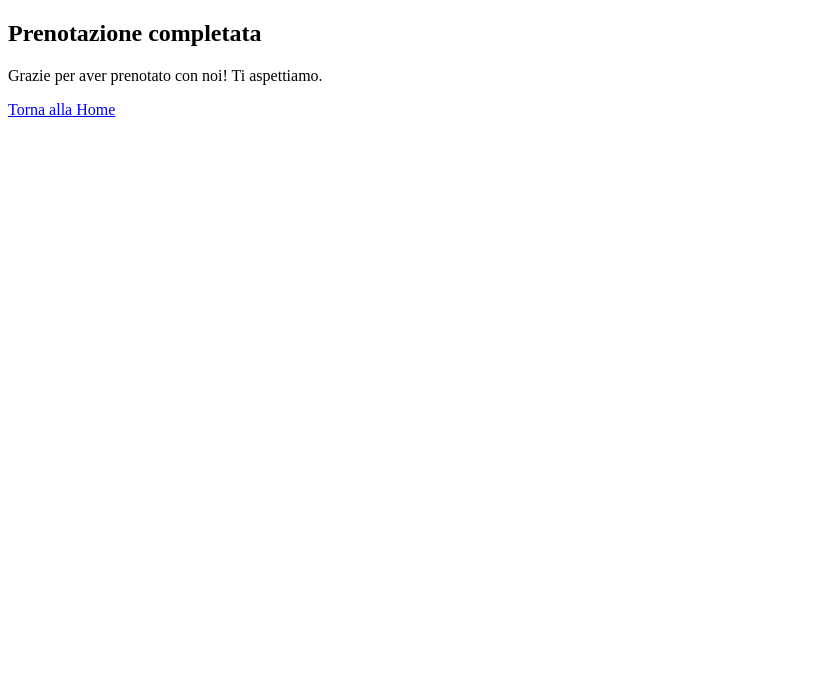
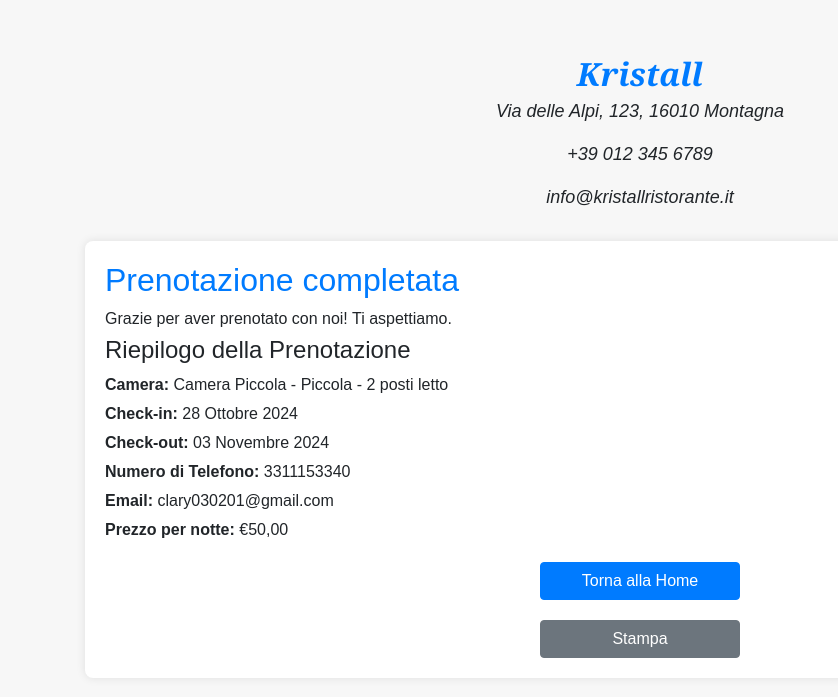
Before and after one commit to ClariCavazzuti/esame_tecnologie_web, a Django app: page /core/booking_success/ in a window 1280 px wide. Shown: the top 697 px of the page, without its empty margins (0-838 px from the left). Run offline with Django 5.2, Linux system fonts and the light colour scheme; a user stored in the database is signed in; data comes from the database, SQL or seed files in the repository; both versions use the stored data as it was after the commit; some libraries are stand-ins or nearby versions.

Commit message:
pagina conferma prenotazione camere finita

```diff
--- a/core/middleware.py
+++ /dev/null
@@ -1,25 +0,0 @@
-# middleware.py
-
-from datetime import timedelta, datetime
-from django.conf import settings
-from django.shortcuts import redirect
-from django.utils.timezone import now
-from django.utils.deprecation import MiddlewareMixin
-
-class AutoLogoutMiddleware(MiddlewareMixin):
-    def process_request(self, request):
-        if not request.user.is_authenticated:
-            return
-
-        # Verifica se l'utente è attivo o meno
-        session_expiry = request.session.get('session_expiry')
-
-        if session_expiry:
-            session_expiry = datetime.fromisoformat(session_expiry)
-            if session_expiry < now():
-                # Cancella la sessione e reindirizza alla pagina di logout inattivo
-                del request.session['session_expiry']
-                return redirect('inactive_logout')
-
-        # Aggiorna il timer di scadenza della sessione
-        request.session['session_expiry'] = (now() + timedelta(seconds=settings.SESSION_COOKIE_AGE)).isoformat()
--- a/core/models.py
+++ b/core/models.py
@@ -143,6 +143,11 @@ class RoomBooking(models.Model):
     note = models.TextField(blank=True)
     created_at = models.DateTimeField(auto_now_add=True)
 
+    @property
+    def notti_soggiorno(self):
+        return (self.end_date - self.start_date).days
+
+
     def __str__(self):
         return f"Prenotazione di {self.user.username} per {self.camera.get_tipo_display()}"
 
--- a/core/templates/core/booking_success.html
+++ b/core/templates/core/booking_success.html
@@ -4,12 +4,85 @@
     <meta charset="utf-8">
     <meta name="viewport" content="width=device-width, initial-scale=1">
     <title>Conferma Prenotazione</title>
+    <link rel="stylesheet" href="https://stackpath.bootstrapcdn.com/bootstrap/4.5.2/css/bootstrap.min.css">
+    <style>
+      body {
+        font-family: Arial, sans-serif;
+        background-color: #f7f7f7;
+        margin: 0;
+        padding: 0;
+      }
+      .container {
+        margin-top: 50px;
+      }
+      .booking-summary {
+        background-color: #ffffff;
+        padding: 20px;
+        border-radius: 8px;
+        box-shadow: 0 0 10px rgba(0, 0, 0, 0.1);
+      }
+      .booking-summary h2 {
+        color: #007bff;
+      }
+      .booking-summary p {
+        font-size: 16px;
+        margin: 5px 0;
+      }
+      .btn-home, .btn-print {
+        display: block;
+        width: 200px;
+        margin: 20px auto 0;
+      }
+      .hotel-info {
+        text-align: center;
+        margin-bottom: 30px;
+        font-style: italic;
+        font-size: 18px;
+      }
+      .hotel-name {
+        font-family: 'Georgia', serif;
+        font-size: 32px;
+        font-weight: bold;
+        color: #007bff;
+      }
+      @media print {
+        .btn-home, .btn-print {
+          display: none;
+        }
+      }
+    </style>
   </head>
   <body>
-    {% block content %}
-    <h2>Prenotazione completata</h2>
-    <p>Grazie per aver prenotato con noi! Ti aspettiamo.</p>
-    <a href="{% url 'core_home' %}" class="btn btn-primary">Torna alla Home</a>
-    {% endblock %}
+    <div class="container">
+      <div class="hotel-info">
+        <div class="hotel-name">Kristall</div>
+        <p>Via delle Alpi, 123, 16010 Montagna</p>
+        <p>+39 012 345 6789</p>
+        <p>info@kristallristorante.it</p>
+      </div>
+
+      <div class="booking-summary">
+        <h2>Prenotazione completata</h2>
+        <p>Grazie per aver prenotato con noi! Ti aspettiamo.</p>
+
+        {% if booking %}
+          <h4>Riepilogo della Prenotazione</h4>
+          <p><strong>Camera:</strong> {{ booking.camera.nome }} - {{ booking.camera.get_tipo_display }} - {{ booking.camera.numero_posti_letto }} posti letto</p>
+          <p><strong>Check-in:</strong> {{ booking.start_date }}</p>
+          <p><strong>Check-out:</strong> {{ booking.end_date }}</p>
+          <p><strong>Numero di Telefono:</strong> {{ booking.numero_telefono }}</p>
+          <p><strong>Email:</strong> {{ booking.email }}</p>
+          {% if booking.note %}
+            <p><strong>Note:</strong> {{ booking.note }}</p>
+          {% endif %}
+          <p><strong>Prezzo per notte:</strong> €{{ booking.camera.prezzo_per_notte|floatformat:2 }}</p>
+        {% else %}
+          <p>Nessuna prenotazione trovata.</p>
+        {% endif %}
+
+        <a href="{% url 'core_home' %}" class="btn btn-primary btn-home">Torna alla Home</a>
+        <button class="btn btn-secondary btn-print" onclick="window.print()">Stampa</button>
+      </div>
+    </div>
   </body>
 </html>
--- a/core/templates/core/home.html
+++ b/core/templates/core/home.html
@@ -190,8 +190,8 @@
     <!-- Font Awesome per le icone -->
     <script src="https://kit.fontawesome.com/a076d05399.js" crossorigin="anonymous"></script>
     <script>
-        // Intervallo di controllo in millisecondi (es. 1 minuto)
-        const CHECK_INTERVAL = 60000;
+        // Intervallo di controllo in millisecondi
+        const CHECK_INTERVAL = 900000;
 
         function checkSession() {
             fetch("{% url 'check_session' %}")
--- a/core/templates/core/pagina-camere.html
+++ b/core/templates/core/pagina-camere.html
@@ -97,7 +97,7 @@
     <script src="https://cdn.jsdelivr.net/npm/bootstrap@5.3.3/dist/js/bootstrap.bundle.min.js" integrity="sha384-YvpcrYf0tY3lHB60NNkmXc5s9fDVZLESaAA55NDzOxhy9GkcIdslK1eN7N6jIeHz" crossorigin="anonymous"></script>
     <script>
         // Intervallo di controllo in millisecondi (es. 1 minuto)
-        const CHECK_INTERVAL = 60000;
+        const CHECK_INTERVAL = 900000;
 
         function checkSession() {
             fetch("{% url 'check_session' %}")
--- a/core/templates/core/recensioni.html
+++ b/core/templates/core/recensioni.html
@@ -115,7 +115,7 @@
   </body>
   <script>
     // Intervallo di controllo in millisecondi (es. 1 minuto)
-    const CHECK_INTERVAL = 60000;
+    const CHECK_INTERVAL = 900000;
 
     function checkSession() {
         fetch("{% url 'check_session' %}")
--- a/core/templates/core/tavoli.html
+++ b/core/templates/core/tavoli.html
@@ -106,7 +106,7 @@
     <script src="https://kit.fontawesome.com/a076d05399.js" crossorigin="anonymous"></script>
     <script>
         // Intervallo di controllo in millisecondi (es. 1 minuto)
-        const CHECK_INTERVAL = 60000;
+        const CHECK_INTERVAL = 900000;
 
         function checkSession() {
             fetch("{% url 'check_session' %}")
--- a/core/views.py
+++ b/core/views.py
@@ -98,7 +98,8 @@ def book_room(request, camera_id):
     return render(request, 'core/book_room.html', {'camera': camera, 'form' : form})
 
 def booking_success(request):
-    return render(request, 'core/booking_success.html')
+    last_booking = RoomBooking.objects.filter(user=request.user).order_by('-created_at').first()
+    return render(request, 'core/booking_success.html', {'booking': last_booking})
 
 @login_required
 def area_personale(request):
--- a/progettoesame/settings.py
+++ b/progettoesame/settings.py
@@ -64,7 +64,6 @@ MIDDLEWARE = [
     'django.contrib.auth.middleware.AuthenticationMiddleware',
     'django.contrib.messages.middleware.MessageMiddleware',
     'django.middleware.clickjacking.XFrameOptionsMiddleware',
-    'core.middleware.AutoLogoutMiddleware',
 ]
 
 ROOT_URLCONF = 'progettoesame.urls'
```
Also changed, not shown: db.sqlite3.
